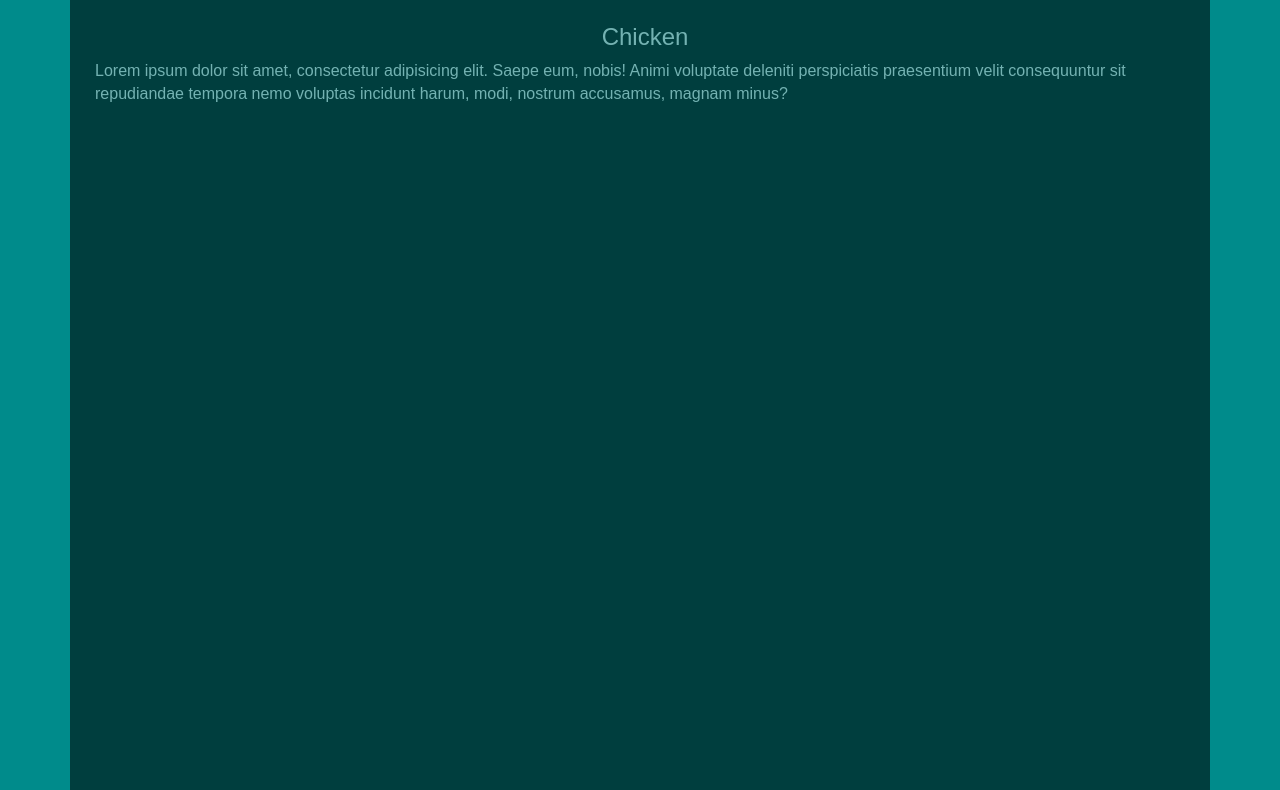
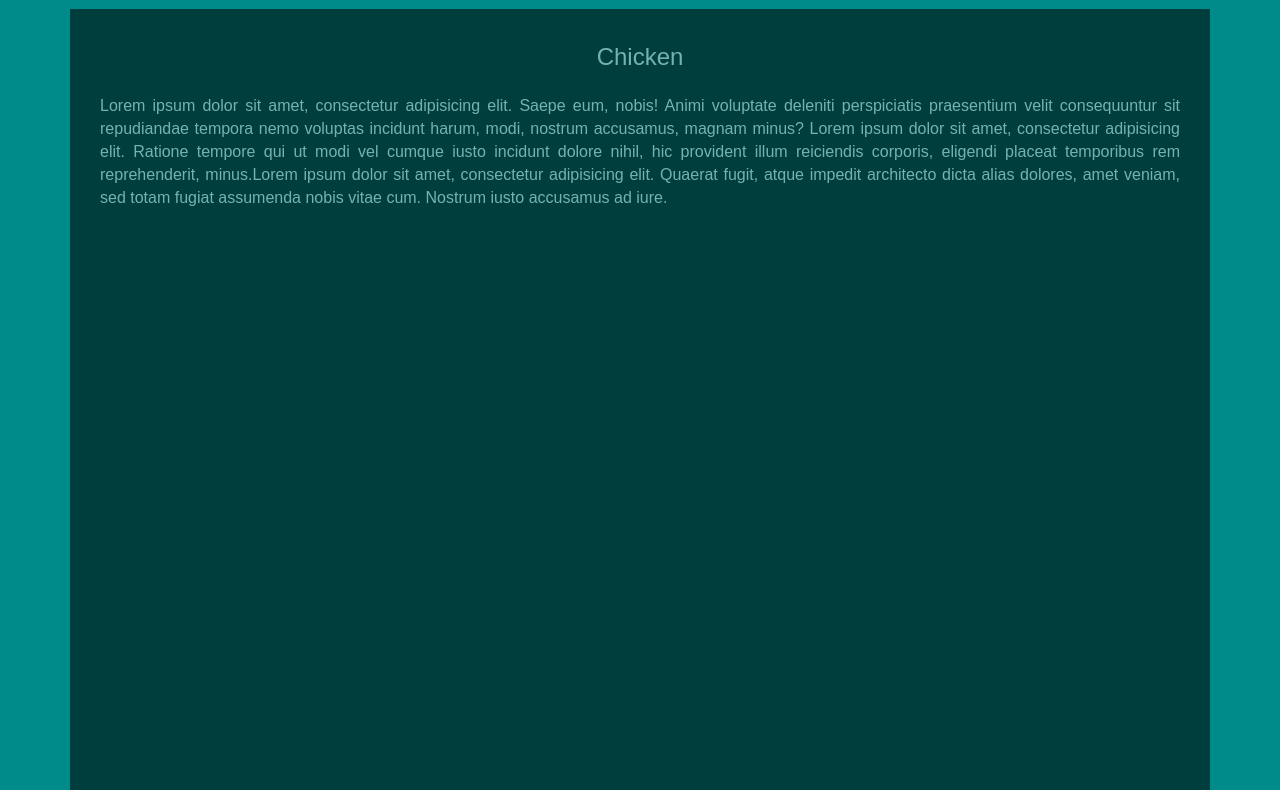
Before and after one commit to kristenhansen07/mod3_solution, a plain HTML site: page index.html in a window 1280 px wide. Shown: the part 139-929 px from the top of the page. Drawn offline with Linux system fonts and the light colour scheme.

Commit message:
final updates

```diff
--- a/css/styles.css
+++ b/css/styles.css
@@ -25,9 +25,10 @@ body {
 	font-size: 2em;
 	text-transform: uppercase;
 	text-shadow: 1px 1px 1px #fff;
+
 }
 
-.navbar-brand a:hover, .navbar-brand a:focus {
+.navbar-brand a:hover {
 	text-decoration: none;
 }
 
@@ -37,15 +38,17 @@ body {
 
 #nav-list {
 	margin-top: 10px;
+	background-color: #008B8B;
 }
 
 #nav-list a {
 	text-align: center;
-	color: #008B8B;
+	color: #D3D3D3;
 }
 
 #nav-list a:hover {
 	background: white;
+	color:#008B8B;
 }
 
 /*END HEADER*/
@@ -56,10 +59,10 @@ body {
 	margin-bottom: 15px;
 	background-color: black;
 	opacity: 0.55;
-	padding: 15px 15px 0 25px;
-
+	padding: 15px 30px 0;
+	text-align: justify;
 }
 
 #chicken h3 {
-
+	padding-bottom: 15px;
 }
--- a/index.html
+++ b/index.html
@@ -58,12 +58,24 @@
 
 </header>
 
+  <div class="main-content container">
+
     <h2 class="text-center">Our Menu</h2>
 
-  <div class="container">
-    <div id="chicken" class="col-sm-12"><h3 class="text-center">Chicken</h3> Lorem ipsum dolor sit amet, consectetur adipisicing elit. Saepe eum, nobis! Animi voluptate deleniti perspiciatis praesentium velit consequuntur sit repudiandae tempora nemo voluptas incidunt harum, modi, nostrum accusamus, magnam minus? </div>
-  </div>
+    <section class="row">
 
+      <div class="col-xs-12">
+
+        <div id="chicken">
+        <h3 class="text-center">Chicken</h3>
+        Lorem ipsum dolor sit amet, consectetur adipisicing elit. Saepe eum, nobis! Animi voluptate deleniti perspiciatis praesentium velit consequuntur sit repudiandae tempora nemo voluptas incidunt harum, modi, nostrum accusamus, magnam minus?  Lorem ipsum dolor sit amet, consectetur adipisicing elit. Ratione tempore qui ut modi vel cumque iusto incidunt dolore nihil, hic provident illum reiciendis corporis, eligendi placeat temporibus rem reprehenderit, minus.Lorem ipsum dolor sit amet, consectetur adipisicing elit. Quaerat fugit, atque impedit architecto dicta alias dolores, amet veniam, sed totam fugiat assumenda nobis vitae cum. Nostrum iusto accusamus ad iure.
+        </div> <!-- #chicken -->
+
+      </div> <!-- .col-xs-12 -->
+
+    </section> <!-- .row -->
+
+  </div> <!-- .main-content .container -->
 
 <!-- jQuery (Bootstrap JS plugins depend on it) -->
   <script src="js/jquery-2.1.4.min.js"></script>
```
